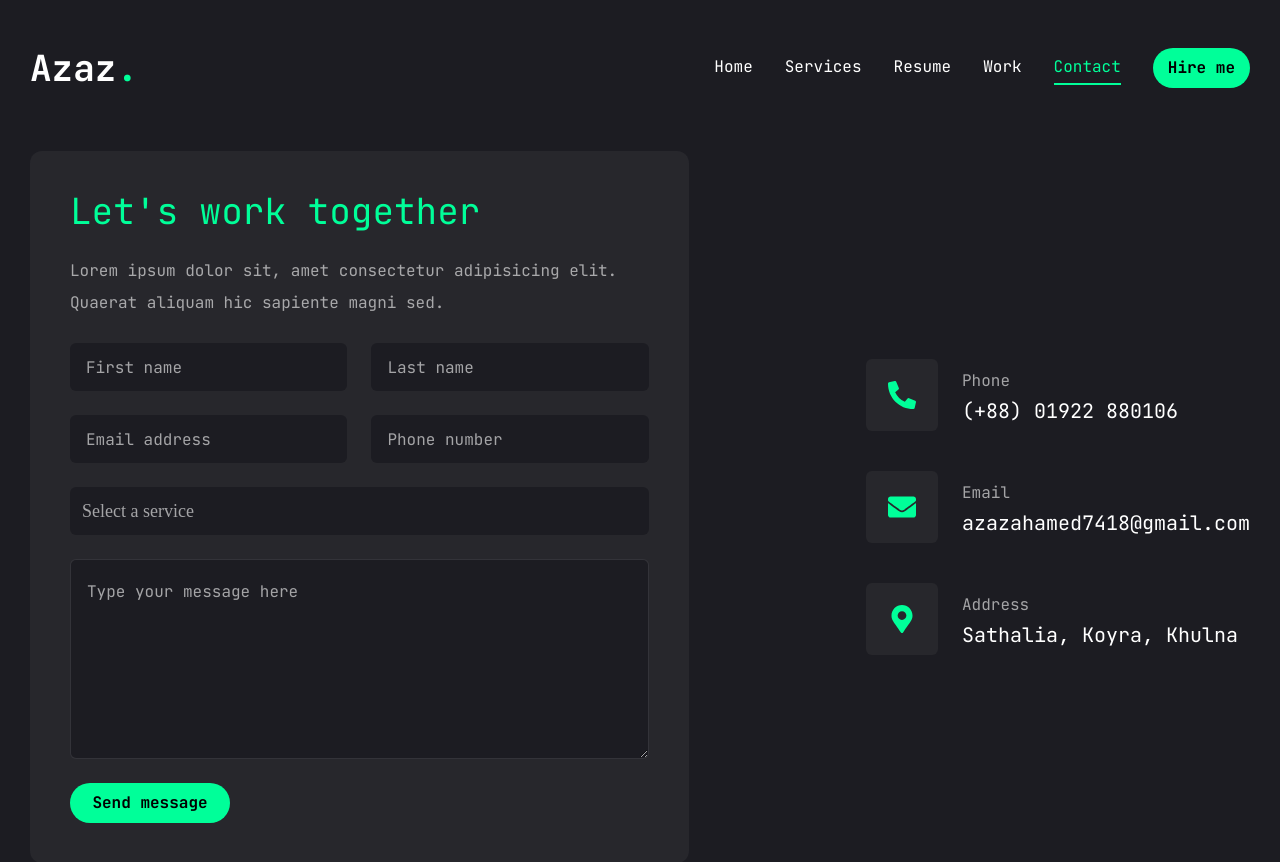
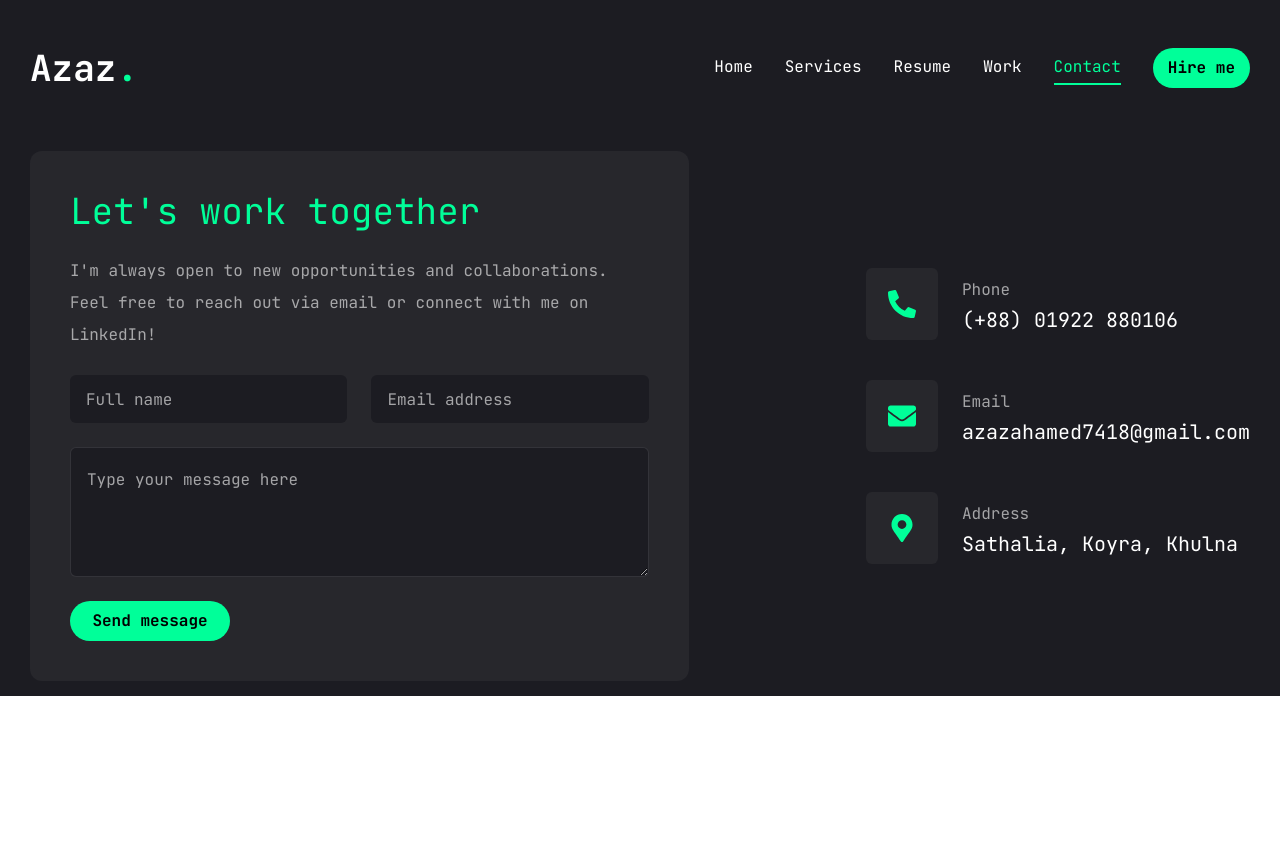
Before and after one commit to azaz7418/Portfolio, a React (Vite) app: page /contact in a window 1280 px wide. Shown: the top 862 px of the page. After the commit the page ends 800 px from the top, so only its background shows below. Built offline with nearby package versions, Linux system fonts and the light colour scheme.

Commit message:
Change Description

```diff
--- a/src/components/States.jsx
+++ b/src/components/States.jsx
@@ -2,15 +2,15 @@ import CountUp from "react-countup";
 
 const states = [
   {
-    num: 12,
+    num: 1,
     text: "Years of experience",
   },
   {
-    num: 25,
+    num: 2,
     text: "Projects Completed",
   },
   {
-    num: 7,
+    num: 3,
     text: "Technologies Mastered",
   },
   {
--- a/src/pages/Home.jsx
+++ b/src/pages/Home.jsx
@@ -1,3 +1,4 @@
+/* eslint-disable react/no-unescaped-entities */
 import { FiDownload } from "react-icons/fi";
 import Social from "./Social";
 import Image from "./Image";
--- a/src/pages/Resume/About.jsx
+++ b/src/pages/Resume/About.jsx
@@ -1,6 +1,6 @@
 const about = {
   title: "About me",
-  description: "Lorem ipsum dolor sit amet consectetur adipisicing elit. Quae dolore iusto voluptates tempora.",
+  description: "Hello! I'm Azaz Ahamed, a passionate front-end developer with a knack for creating engaging and user-friendly web experiences. I specialize in transforming ideas into beautiful, responsive, and functional websites using HTML, CSS, JavaScript, and modern front-end frameworks.",
   info: [
     {
       fieldName: "Name",
@@ -38,7 +38,7 @@ const About = () => {
     <div className="w-full text-center md:text-left">
       <div className="flex flex-col gap-[30px]">
         <h2 className="text-4xl font-bold">{about.title}</h2>
-        <p className="max-w-[600px] text-white/60 mx-auto md:mx-0">{about.description}</p>
+        <p className="max-w-[700px] text-white/60 mx-auto md:mx-0 text-justify">{about.description}</p>
         <ul className="grid grid-cols-1 md:grid-cols-2 xl:grid-cols-2 gap-x-6 gap-y-6 max-w-[750px] mx-auto xl:mx-0 md:mx-0">
           {about.info.map((item, index) => {
             return (
--- a/src/pages/Resume/Skill.jsx
+++ b/src/pages/Resume/Skill.jsx
@@ -4,7 +4,7 @@ import { SiTailwindcss } from "react-icons/si";
 
 const skills = {
   title: "My Skills",
-  description: "Lorem ipsum dolor sit amet consectetur adipisicing elit. Quae dolore iusto voluptates tempora.",
+  description: " Proficient in HTML, CSS, and JavaScript, with expertise in modern frameworks like React. Strong focus on responsive design, UI/UX principles, and cross-browser compatibility. Skilled in using version control (Git), debugging tools, and optimizing performance for seamless user experiences.",
   skillList: [
     {
       icon: <FaHtml5 />,
@@ -47,7 +47,7 @@ const Skill = () => {
       <div className="flex flex-col gap-[30px]">
         <div className="flex flex-col gap-[30px] text-center md:text-left">
           <h3 className="text-4xl font-bold">{skills.title}</h3>
-          <p className=" max-w-[600px] text-white/60 mx-auto md:mx-0">{skills.description}</p>
+          <p className=" max-w-[700px] text-white/60 mx-auto md:mx-0 text-justify">{skills.description}</p>
         </div>
         <ul className="grid grid-cols-2 xl:grid-cols-4 md:grid-cols-3 sm:grid-cols-3 gap-4 md:gap-[30px] ">
           {skills.skillList.map((item, index) => {
--- a/src/pages/contact/Contact.jsx
+++ b/src/pages/contact/Contact.jsx
@@ -1,18 +1,17 @@
+/* eslint-disable react/no-unescaped-entities */
 import { FaEnvelope, FaMapMarkerAlt, FaPhoneAlt } from "react-icons/fa";
 import { motion } from "framer-motion";
-import { ConfigProvider, Select } from "antd";
-import { useState } from "react";
 
 const info = [
   {
     icon: <FaPhoneAlt />,
     title: "Phone",
-    description: "(+88) 01922 880106",
+    description: <a href="tel:+8801922 880106">(+88) 01922 880106</a>,
   },
   {
     icon: <FaEnvelope />,
     title: "Email",
-    description: "azazahamed7418@gmail.com",
+    description: <a href="mailto:azazahamed7418@gmail.com">azazahamed7418@gmail.com</a>,
   },
   {
     icon: <FaMapMarkerAlt />,
@@ -20,7 +19,6 @@ const info = [
     description: "Sathalia, Koyra, Khulna",
   },
 ];
-const { Option, OptGroup } = Select;
 
 const Contact = () => {
   //   const handleChange = (event) => {
@@ -39,106 +37,36 @@ const Contact = () => {
             <form className="flex flex-col gap-6 p-10 bg-[#27272c] rounded-xl">
               <h2 className="text-4xl text-accent">Let's work together</h2>
               <p className=" text-white/60">
-                Lorem ipsum dolor sit, amet consectetur adipisicing elit. Quaerat aliquam hic sapiente magni sed.
+              I'm always open to new opportunities and collaborations. Feel free to reach out via email or connect with me on LinkedIn!
               </p>
               {/* input */}
               <div className="grid grid-cols-1 md:grid-cols-2 gap-6">
                 <input
-                  type="firstName"
-                  placeholder="First name"
+                  type="text"
+                  placeholder="Full name"
                   className="flex h-[48px] rounded-md border-white/10  font-light bg-primary px-4 py-5 text-base placeholder:text-white/60 outline-none focus:border focus:border-accent"
                 />
-
-                <input
-                  type="lastName"
-                  placeholder="Last name"
-                  className="flex h-[48px] rounded-md border-white/10  font-light bg-primary px-4 py-5 text-base placeholder:text-white/60 outline-none focus:border focus:border-accent"
-                />
-
                 <input
                   type="email"
                   placeholder="Email address"
                   className="flex h-[48px] rounded-md border-white/10  font-light bg-primary px-4 py-5 text-base placeholder:text-white/60 outline-none focus:border focus:border-accent"
                 />
-
-                <input
-                  type="phone"
-                  placeholder="Phone number"
-                  className="flex h-[48px] rounded-md border-white/10  font-light bg-primary px-4 py-5 text-base placeholder:text-white/60 outline-none focus:border focus:border-accent"
-                />
               </div>
-              {/* select */}
-              <div className="">
-                <ConfigProvider
-                  theme={{
-                    token: {
-                        /* here is your global tokens */
-                        colorBgContainer: "transparent",
-                        colorBgContainerDisabled: "transparent",
-                        colorErrorBg: "transparent",
-                        colorTextDescription: "white",
-                        colorTextPlaceholder: "transparent",
-                        colorTextQuaternary: "transparent",
-                        controlOutline: "#00ff99",
-                        controlOutlineWidth:1,
-                        fontFamily:"none",
-                        controlHeight:48,
-                        colorFillSecondary: "#1c1c22",
-                        colorBgElevated: "#1c1c22",
-                        colorPrimaryHover: "transparent",
-                        colorBorder:"transparent",
-
-
-                      },
-                    components: {
-                      Select: {
-                        /* here is your component tokens */
-                        multipleItemBg: "transparent",
-                        multipleItemColorDisabled: "transparent",
-                        multipleSelectorBgDisabled: "transparent",
-                        optionActiveBg:"#00ff99",
-                        optionFontSize: "16px",
-                        optionSelectedBg: "#00ff99",
-                        optionPadding: "5px",
-                        optionSelectedColor:"#1c1c22",
-                        selectorBg:"#1c1c22",
-                        colorPrimary: "transparent",
-                        colorTextPlaceholder: "rgb(255 255 255 / 0.6)",
-                        colorIcon: "rgb(255 255 255 / 0.6)",
-                        colorBorder: "transparent",
-                        fontSize: "18px",
-                        colorText: "white",
-                        colorFocus:"#00ff99",
-                        fontFamily:"none"
-                      },
-                    },
-                  }}
-                >
-                  <Select className=" w-full " placeholder="Select a service">
-                    {/* <Option value="" disabled hidden>
-                      Select a service
-                    </Option> */}
-                    <OptGroup
-                      label="Select a service"
-                      className="max-h-96 min-w-[8rem] overflow-hidden rounded-md border border-opacity-10 text-white shadow-md"
-                    >
-                      <Option value="est">Web Development</Option>
-                      <Option value="cst">UI/UX Design</Option>
-                      <Option value="mst">Logo Design</Option>
-                    </OptGroup>
-                  </Select>
-                </ConfigProvider>
-              </div>
-              <textarea name="" id="" placeholder="Type your message here" className=" h-[200px] flex min-h-[80px] w-full rounded-md border border-white/10 bg-primary px-4 py-5 text-base placeholder:text-white/60 focus-visible:outline-none focus-visible:ring-1 focus-visible:ring-accent focus-visible:ring-offset-0 disabled:cursor-not-allowed disabled:opacity-50"/>
+              <textarea
+                name=""
+                id=""
+                placeholder="Type your message here"
+                className=" h-[130px] flex min-h-[80px] w-full rounded-md border border-white/10 bg-primary px-4 py-5 text-base placeholder:text-white/60 focus-visible:outline-none focus-visible:ring-1 focus-visible:ring-accent focus-visible:ring-offset-0 disabled:cursor-not-allowed disabled:opacity-50"
+              />
               <button className="button max-w-40">Send message</button>
             </form>
           </div>
           {/* info */}
           <div className="flex-1  flex items-center xl:justify-end md:justify-end order-1 xl:order-none md:order-none mb-8 xl:mb-0 md:mb-0">
             <ul className="flex flex-col gap-10">
-              {
-                info.map((item, index)=>{
-                  return <li key={index} className="flex items-center gap-6">
+              {info.map((item, index) => {
+                return (
+                  <li key={index} className="flex items-center gap-6">
                     <div className="w-[52px] h-[52px] xl:w-[72px] md:w-[72px] xl:h-[72px] md:h-[72px] bg-[#27272c] text-accent rounded-md flex items-center justify-center">
                       <div className="text-[28px]">{item.icon}</div>
                     </div>
@@ -147,8 +75,8 @@ const Contact = () => {
                       <h3 className="text-xl">{item.description}</h3>
                     </div>
                   </li>
-                })
-              }
+                );
+              })}
             </ul>
           </div>
         </div>
```
Also changed, not shown: src/pages/Social.jsx (+7 -4 lines).
